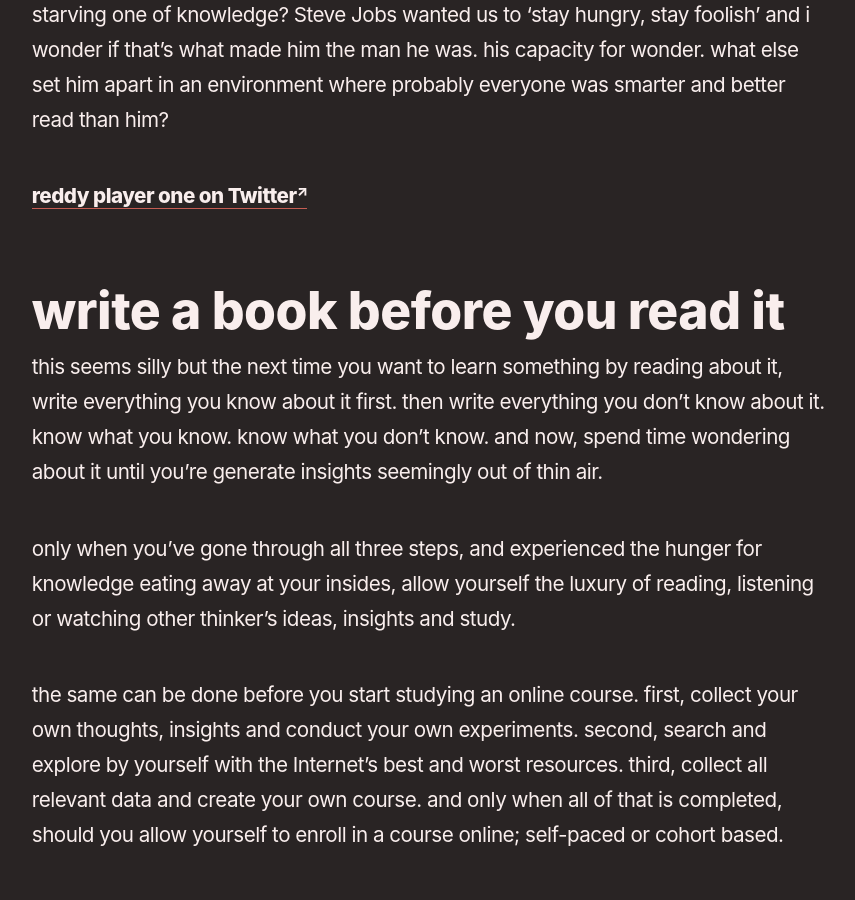
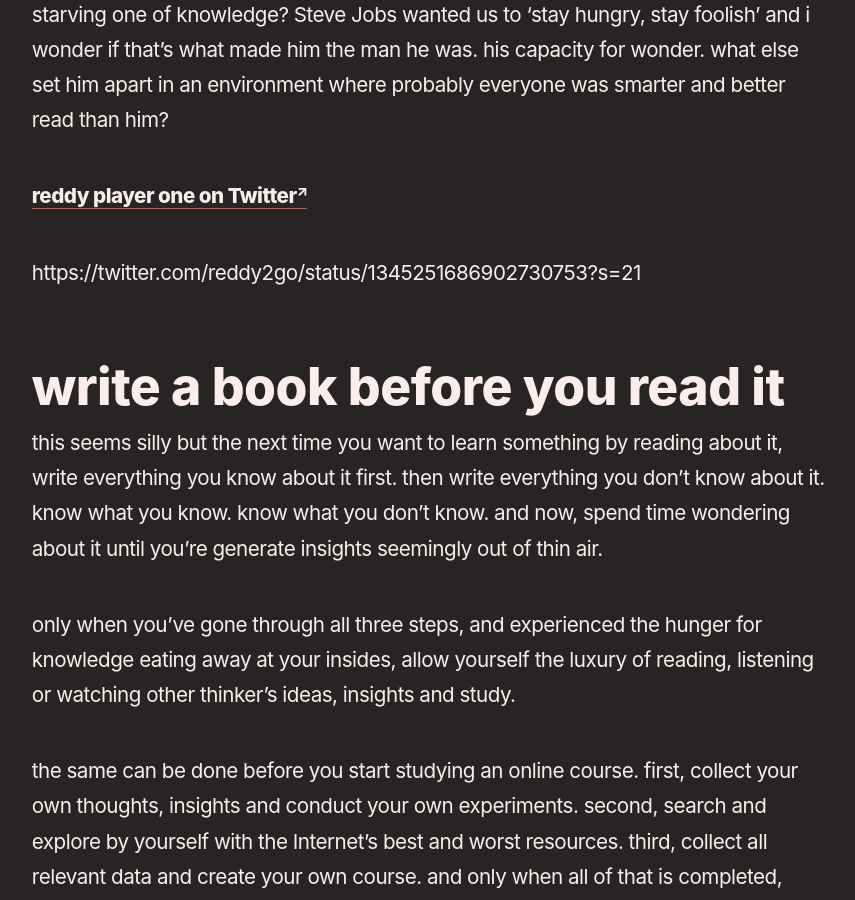
Before and after one commit to reddy2go/redgarden, a Jekyll site: the page built from _notes/do-you-wonder.md, in a window 1280 px wide and 900 px high, scrolled down 1876 px. Shown: the whole window, without its empty margins (45-900 px from the left). Built offline with Jekyll 4.4.1, drawn with Linux system fonts in a browser that asks for light colours; some web fonts are replaced; Markdown is read by kramdown in place of the engine named in the settings; some of the changed lines change nothing that is shown.

Commit message:
Update do-you-wonder.md

```diff
--- a/_notes/do-you-wonder.md
+++ b/_notes/do-you-wonder.md
@@ -29,6 +29,8 @@ but what if we are stunting growth by feeding curiosity instead of causing growt
 
 [reddy player one on Twitter](https://twitter.com/reddy2go/status/1345251686902730753?s=21)
 
+https://twitter.com/reddy2go/status/1345251686902730753?s=21
+
 ## write a book before you read it
 
 this seems silly but the next time you want to learn something by reading about it, write everything you know about it first. then write everything you don’t know about it. know what you know. know what you don’t know. and now, spend time wondering about it until you’re generate insights seemingly out of thin air.
```
